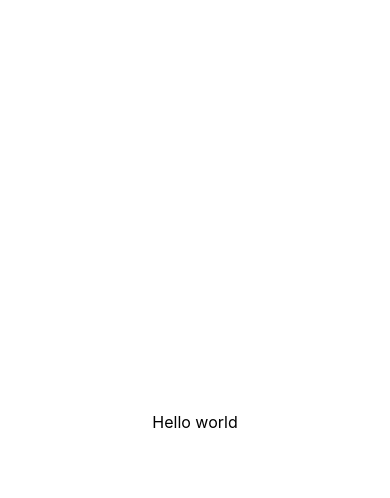
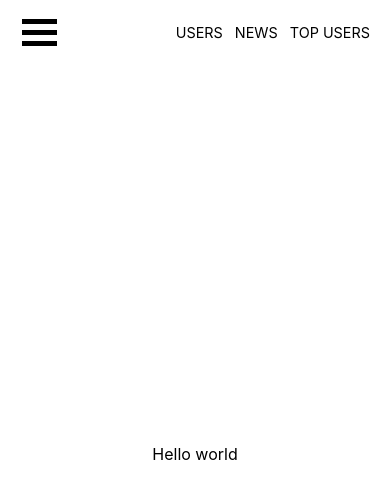
Before and after one commit to SiddharthaSauravGogoi/Dashboard-Nextjs, a Next.js app: page / in a window 390 px wide. Shown: the top 498 px of the page. Built offline with nearby package versions, Linux system fonts and the light colour scheme.

Commit message:
Basic layout with navbar and nav drawer added.

```diff
--- /dev/null
+++ b/components/drawer.tsx
@@ -0,0 +1,35 @@
+import React from 'react';
+import Link from 'next/link';
+import styles from '../styles/Nav.module.css';
+
+type Props = {
+  toggle: boolean;
+  handleToggle: React.MouseEventHandler<HTMLButtonElement>;
+};
+
+const Drawer = (props: Props) => {
+  return (
+    <ul
+      className={
+        !props.toggle
+          ? `${styles.drawer}`
+          : `${styles.drawer}  ${styles.showMenu}`
+      }
+    >
+      <li>
+        <button onClick={props.handleToggle}>X</button>
+      </li>
+      <li>
+        <Link href="/">Home</Link>
+      </li>
+      <li>
+        <Link href="/news">News</Link>
+      </li>
+      <li>
+        <Link href="#!">Log out</Link>
+      </li>
+    </ul>
+  );
+};
+
+export default Drawer;
--- /dev/null
+++ b/components/header.tsx
@@ -0,0 +1,25 @@
+import React, { useState } from 'react';
+import Drawer from './drawer';
+import Navbar from './navbar';
+
+const Header = () => {
+  const [toggle, setToggle] = useState<boolean>(false);
+
+  /**
+   * Used to handle the visibility of drawer
+   */
+  const handleToggle = (): void => {
+    setToggle((prevState) => !prevState);
+  };
+
+  return (
+    <>
+      <header>
+        <Navbar handleToggle={handleToggle} />
+        <Drawer toggle={toggle} handleToggle={handleToggle} />
+      </header>
+    </>
+  );
+};
+
+export default Header;
--- /dev/null
+++ b/components/layout.tsx
@@ -0,0 +1,18 @@
+import React from 'react';
+import Header from './header';
+import styles from '../styles/Home.module.css';
+
+type Props = {
+  children?: React.ReactNode;
+};
+
+const Layout = ({ children }: Props) => {
+  return (
+    <>
+      <Header />
+      <main className={styles.main}>{children}</main>
+    </>
+  );
+};
+
+export default Layout;
--- /dev/null
+++ b/components/navbar.tsx
@@ -0,0 +1,26 @@
+import React from 'react';
+import styles from '../styles/Nav.module.css';
+import Link from 'next/link';
+
+type Props = {
+  handleToggle: React.MouseEventHandler<HTMLButtonElement>;
+};
+
+const Navbar = (props: Props) => {
+  return (
+    <nav className={styles.nav}>
+      <button onClick={props.handleToggle}>
+        <div></div>
+        <div></div>
+        <div></div>
+      </button>
+      <ul>
+        <Link href="/users"> Users</Link>
+        <Link href="/news"> News </Link>
+        <Link href="/top_users"> Top Users </Link>
+      </ul>
+    </nav>
+  );
+};
+
+export default Navbar;
--- a/pages/_app.tsx
+++ b/pages/_app.tsx
@@ -1,8 +1,13 @@
 import '../styles/globals.css';
 import type { AppProps } from 'next/app';
+import Layout from '../components/layout';
 
 function MyApp({ Component, pageProps }: AppProps): JSX.Element {
-  return <Component {...pageProps} />;
+  return (
+    <Layout>
+      <Component {...pageProps} />
+    </Layout>
+  );
 }
 
 export default MyApp;
--- a/pages/index.tsx
+++ b/pages/index.tsx
@@ -10,9 +10,9 @@ const Home: NextPage = () => {
         <meta name="description" content="Generated by create next app" />
         <link rel="icon" href="/favicon.ico" />
       </Head>
-      <main className={styles.main}>
+      <section>
         <a> Hello world</a>
-      </main>
+      </section>
     </div>
   );
 };
--- a/styles/Home.module.css
+++ b/styles/Home.module.css
@@ -3,66 +3,13 @@
 }
 
 .main {
-  min-height: 100vh;
+  min-height: calc(100vh - 64px);
   padding: 4rem 0;
   flex: 1;
   display: flex;
   flex-direction: column;
   justify-content: center;
   align-items: center;
-}
-
-.footer {
-  display: flex;
-  flex: 1;
-  padding: 2rem 0;
-  border-top: 1px solid #eaeaea;
-  justify-content: center;
-  align-items: center;
-}
-
-.footer a {
-  display: flex;
-  justify-content: center;
-  align-items: center;
-  flex-grow: 1;
-}
-
-.title a {
-  color: #0070f3;
-  text-decoration: none;
-}
-
-.title a:hover,
-.title a:focus,
-.title a:active {
-  text-decoration: underline;
-}
-
-.title {
-  margin: 0;
-  line-height: 1.15;
-  font-size: 4rem;
-}
-
-.title,
-.description {
-  text-align: center;
-}
-
-.description {
-  margin: 4rem 0;
-  line-height: 1.5;
-  font-size: 1.5rem;
-}
-
-.code {
-  background: #fafafa;
-  border-radius: 5px;
-  padding: 0.75rem;
-  font-size: 1.1rem;
-  font-family: Menlo, Monaco, Lucida Console, Liberation Mono, DejaVu Sans Mono,
-    Bitstream Vera Sans Mono, Courier New, monospace;
 }
 
 .grid {
@@ -103,11 +50,6 @@
   line-height: 1.5;
 }
 
-.logo {
-  height: 1em;
-  margin-left: 0.5rem;
-}
-
 @media (max-width: 600px) {
   .grid {
     width: 100%;
--- /dev/null
+++ b/styles/Nav.module.css
@@ -0,0 +1,66 @@
+.nav {
+  margin: 0 auto;
+  display: flex;
+  justify-content: space-between;
+  align-items: center;
+  height: 64px;
+  font-size: 0.9rem;
+  text-transform: uppercase;
+  padding: 0.5rem 1rem;
+}
+
+.nav a {
+  padding: 0 1rem;
+}
+
+.nav button div {
+  width: 35px;
+  height: 5px;
+  background-color: black;
+  margin: 6px 0;
+}
+
+.drawer {
+  overflow-y: scroll;
+  list-style: none;
+  position: fixed;
+  left: 0;
+  bottom: 0;
+  height: 100vh;
+  width: 0;
+  overflow: hidden;
+  max-width: 290px;
+  z-index: 9;
+  background-color: #f3f4f6;
+  padding: 0;
+}
+
+.drawer.showMenu {
+  width: 100%;
+}
+
+.drawer li a {
+  display: block;
+  padding: 10px 30px;
+  text-decoration: none;
+  text-transform: uppercase;
+  font-weight: bold;
+}
+
+.drawer li button {
+  padding: 10px 30px;
+}
+
+.drawer li a:hover {
+  color: #0070f3;
+}
+
+.drawer li:first-child {
+  margin: 3rem 0;
+}
+
+@media screen and (max-width: 425px) {
+  .nav a {
+    padding: 0 0.25rem;
+  }
+}
--- a/styles/globals.css
+++ b/styles/globals.css
@@ -1,3 +1,7 @@
+* {
+  box-sizing: border-box;
+}
+
 html,
 body {
   padding: 0;
@@ -11,6 +15,8 @@ a {
   text-decoration: none;
 }
 
-* {
-  box-sizing: border-box;
+button {
+  border: none;
+  background: none;
+  cursor: pointer;
 }
```
Also changed, not shown: pages/news.tsx (added, +7 -0 lines), pages/top_users.tsx (added, +7 -0 lines), pages/users.tsx (added, +7 -0 lines).
